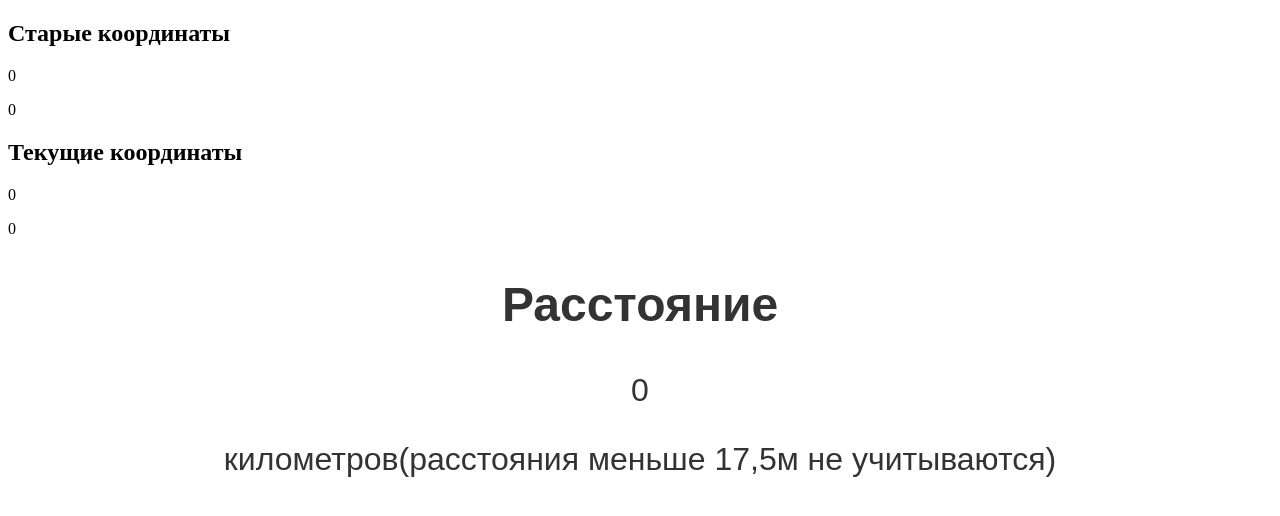
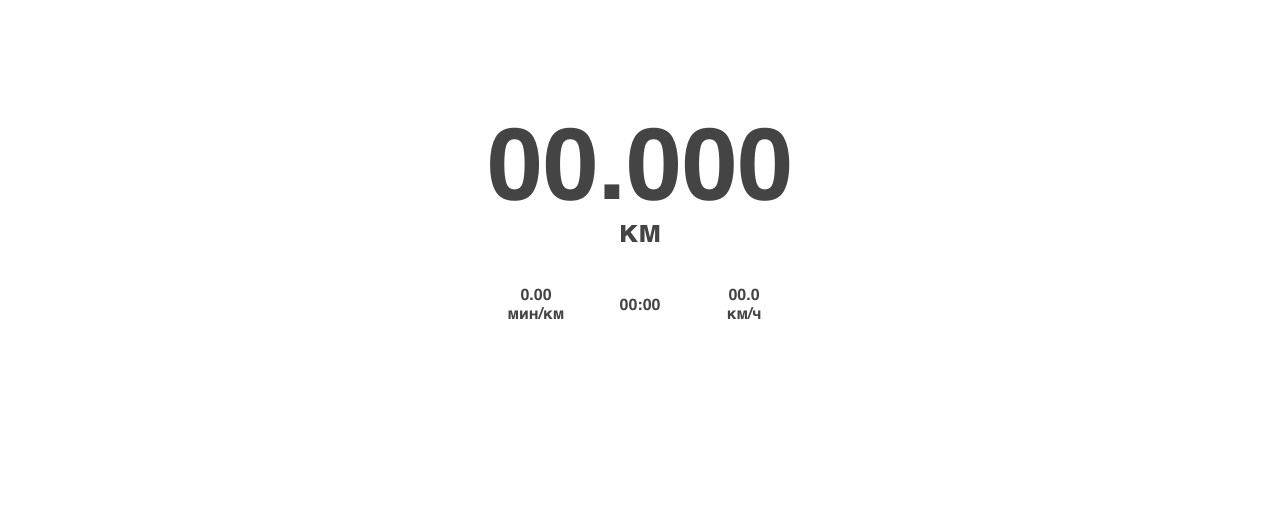
Before and after one commit to start1810/geolocation.github.io, a plain HTML site: page index.html in a window 1280 px wide. Drawn offline with Linux system fonts and the light colour scheme.

Commit message:
new view

```diff
--- /dev/null
+++ b/css/styles.css
@@ -0,0 +1,49 @@
+@font-face {
+	font-weight: bold;
+	font-family: helvetica;
+	src:  url("../fonts/Helvetica/helvetica_bold.otf");
+}
+
+.distance {
+	text-align: center;
+	font-family: helvetica, sans-serif;
+	font-weight: bold;
+	font-size: xx-large;
+	margin-top: 100px;
+	color:  #444;
+}
+
+.distance10m {
+	font-size: 100px;
+	margin-bottom: 0px;
+	height: 110px;
+}
+
+.distance p {
+	margin-top: 0px;
+
+}
+
+.otherelements p {
+	font-weight: bold;
+	font-family: helvetica, sans-serif;
+	margin: 0px;
+	color: #444;
+}
+
+table {
+	text-align: center;
+	margin: auto;
+}
+
+td {
+	width: 100px;
+}
+
+.oldCoord {
+	display: none;
+}
+
+.currentCoord {
+	display: none;
+}
--- a/index.html
+++ b/index.html
@@ -2,8 +2,8 @@
 <html>
 <head>
   <meta http-equiv="Content-Type" content="text/html; charset=utf-8" />
-  <title>HTML5 Geolocation API</title>
-  <link rel="stylesheet" href="styles.css">
+  <title>Тренировка</title>
+  <link rel="stylesheet" href="css/styles.css">
   <script type="text/javascript">
     const distanceCounter = (oldLat, oldLong, currentLat, currentLong) => {
       const degr_to_merid = 111.1; //количество километров в одном градусе на меридиане
@@ -37,8 +37,8 @@
 
 
       const oldDistance = Number(document.body.querySelector('.distance > .distance10m').textContent);
-    if (distanceBetweenPoints > 1) {
-      document.body.querySelector('.distance > .distance10m').textContent = 0;
+      if (distanceBetweenPoints > 10) {
+        document.body.querySelector('.distance > .distance10m').textContent = '00.000';
         document.body.querySelector('.oldCoord > .oldLatitude').textContent = document.body.querySelector('.currentCoord > .currentLatitude').textContent;
         document.body.querySelector('.oldCoord > .oldLongitude').textContent = document.body.querySelector('.currentCoord > .currentLongitude').textContent;
       } else if (distanceBetweenPoints > 0.0175) {
@@ -81,9 +81,29 @@
     <p class="currentLongitude">0</p>
   </div>
   <div class='distance'>
-    <h2>Расстояние</h2>
-    <p class="distance10m">0 </p>
-    <p>километров(расстояния меньше 17,5м не учитываются)</p>
+    <p class="distance10m">00.000</p>
+    <p>км</p>
   </div>
+  <table>
+    <tr>
+      <td>
+        <div class='otherelements'>
+        <p>0.00</p>
+        <p>мин/км</p>
+        </div>
+      </td>
+      <td>
+        <div class='otherelements'>
+          <p>00:00</p>
+        </div>
+      </td>
+      <td>
+        <div class='otherelements'>
+          <p>00.0</p>
+          <p>км/ч</p>
+        </div>
+      </td>
+    </tr>
+  </table>
 </body>
 </html>
```
Also changed, not shown: fonts/Helvetica/COPYRIGHT.txt (added), fonts/Helvetica/helvetica_bold.otf (added), fonts/Helvetica/helvetica_boldoblique.otf (added), fonts/Helvetica/helvetica_cyr_boldoblique.ttf (added), fonts/Helvetica/helvetica_cyr_oblique.ttf (added), fonts/Helvetica/helvetica_light.otf (added), fonts/Helvetica/helvetica_lightoblique.otf (added), fonts/Helvetica/helvetica_oblique.otf (added), fonts/Helvetica/helvetica_regular.otf (added), 2 other files. Lines whose indentation alone changed are shown as unchanged.
